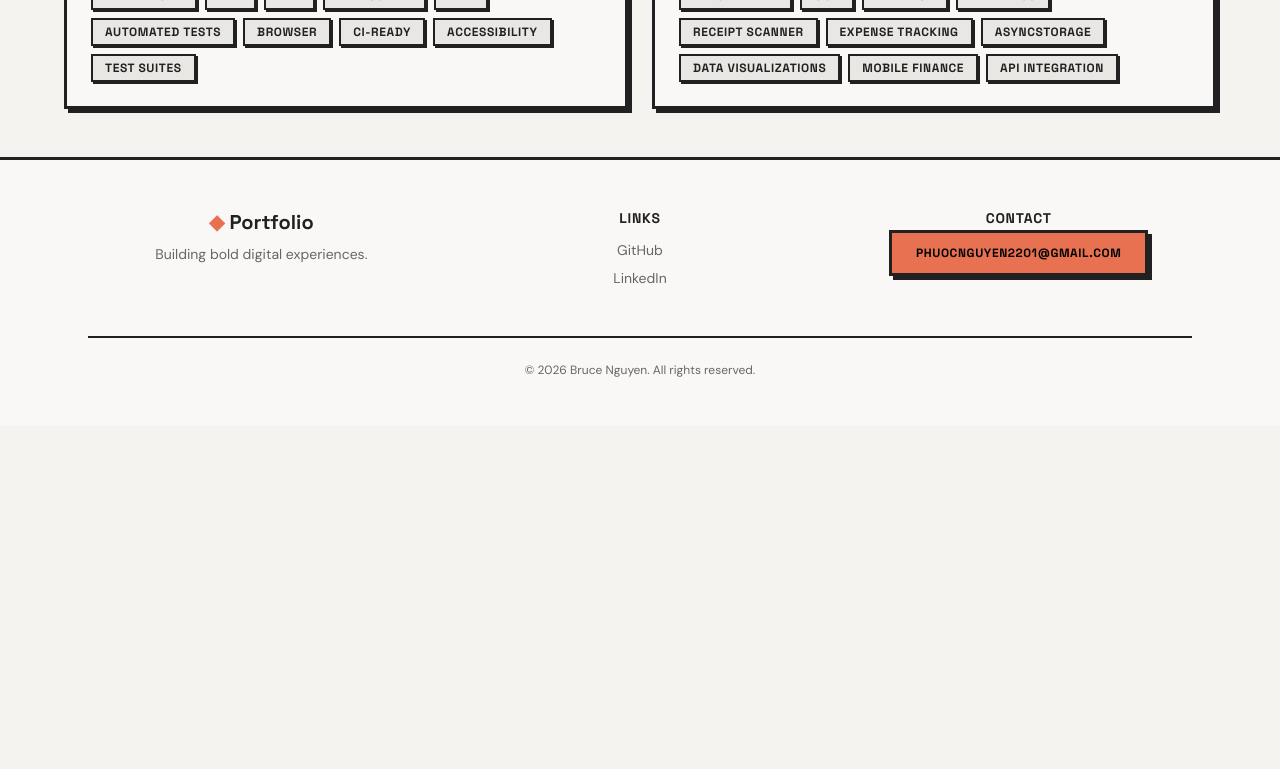
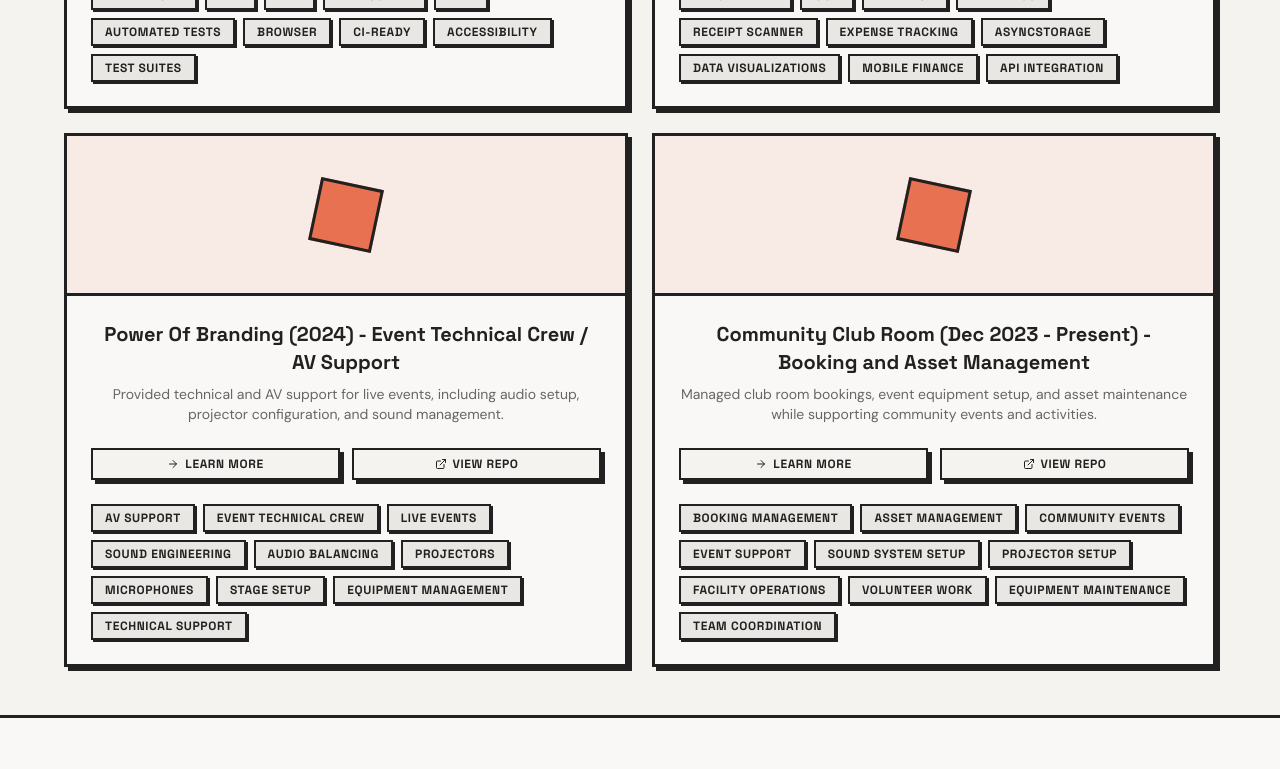
Before and after one commit to phuocnguyen2201/portfolio, a React app: page /portfolio/projects in a window 1280 px wide. Shown: the part 1500-2269 px from the top of the page. Before the commit the page ends 1926 px from the top, so only its background shows below. Built offline with nearby package versions, Linux system fonts and the light colour scheme; the HTML template or start-up script is replaced by a standard one.

Commit message:
Update more works beside IT experiences and works

```diff
--- a/src/components/ProjectsSection.tsx
+++ b/src/components/ProjectsSection.tsx
@@ -21,7 +21,9 @@ const ProjectsSection = () => {
       </motion.div>
 
       <div className="grid md:grid-cols-2 gap-6">
-        {projects.map((project, idx) => (
+        {projects
+          .filter((project) => project.featured)
+          .map((project, idx) => (
           <motion.article
             key={project.title}
             initial={{ opacity: 0, y: 30 }}
--- a/src/data/projects.ts
+++ b/src/data/projects.ts
@@ -1,7 +1,8 @@
 export interface Project {
   slug: string;
   title: string;
-  type: "mobile" | "web" | "ai" | "others";
+  type: "mobile" | "web" | "ai" | "experience" | "others";
+  featured: boolean;
   description: string;
   details: string;
   repoUrl: string;
@@ -16,6 +17,7 @@ export interface Project {
 export const projects: Project[] = [
   {
     slug: "sd-chat",
+    featured: true,
     title: "SD Chat",
     type: "mobile",
     description: "A secure mobile messaging app with end-to-end encryption, Supabase realtime sync, and push notifications.",
@@ -45,6 +47,7 @@ export const projects: Project[] = [
   },
   {
     slug: "accessibility-view",
+    featured: true,
     type: "web",
     title: "Accessibility View",
     description: "A Figma plugin for WCAG contrast checks, color blindness simulation, and AI-assisted palette generation.",
@@ -73,6 +76,7 @@ export const projects: Project[] = [
   },
   {
     slug: "playwright-showcase",
+    featured: true,
     type: "web",
     title: "Playwright Showcase",
     description: "A compact test suite demonstrating E2E coverage for web apps, MFA flows, and accessibility checks.",
@@ -99,6 +103,7 @@ export const projects: Project[] = [
   {
     type: "mobile",
     slug: "financial-management",
+    featured: true,
     title: "Financial Management",
     description: "A bill scanner and expense tracker using OCR, Firebase, and visual analytics for spending insights.",
     details: "Financial Management is a React Native app that helps users track their expenses by scanning receipts using OCR technology. The app utilizes Tesseract OCR to extract text from receipt images, allowing users to quickly log their expenses without manual entry. Data is stored and synchronized in real-time using Firebase Realtime Database, ensuring that users can access their financial information across devices. The app also features visual analytics powered by Victory Charts, providing users with insights into their spending habits through interactive graphs and charts. This project showcases the integration of mobile development, OCR, cloud databases, and data visualization to create a practical financial tool.",
@@ -121,4 +126,71 @@ export const projects: Project[] = [
     color: "bg-primary/10",
     accent: "bg-primary",
   },
+  {
+    "type": "experience",
+    "slug": "power-of-branding-event-technical-crew",
+    "featured": false,
+    "title": "Power Of Branding (2024) - Event Technical Crew / AV Support",
+    "description": "Provided technical and AV support for live events, including audio setup, projector configuration, and sound management.",
+    "details": "Worked as part of the Event Technical Crew and AV Support team for Power Of Branding in 2024. Assisted with setup and installation of music and event equipment for live events, including laptops, projectors, microphones, and sound systems. Managed audio balancing and operated EQ Three and EQ Eight for sound optimization during events. Also supported equipment teardown after events and contributed to maintaining smooth technical operations throughout the event lifecycle.",
+    "repoUrl": "https://www.instagram.com/powerofbrandinghh/",
+    "tags": [
+      "AV Support",
+      "Event Technical Crew",
+      "Live Events",
+      "Sound Engineering",
+      "Audio Balancing",
+      "Projectors",
+      "Microphones",
+      "Stage Setup",
+      "Equipment Management",
+      "Technical Support"
+    ],
+    "techStack": [
+      "EQ Three",
+      "EQ Eight",
+      "Audio Mixers",
+      "Projectors",
+      "Microphones",
+      "Sound Systems",
+      "Stage & Cable Management"
+    ],
+    "story": "",
+    "journey": [],
+    "color": "bg-primary/10",
+    "accent": "bg-primary"
+  },
+  {
+    "type": "experience",
+    "slug": "community-club-room-booking-management",
+    "featured": false,
+    "title": "Community Club Room (Dec 2023 - Present) - Booking and Asset Management",
+    "description": "Managed club room bookings, event equipment setup, and asset maintenance while supporting community events and activities.",
+    "details": "Responsible for managing bookings and overseeing assets for the Community Club Room since December 2023. Assisted with the setup and operation of event equipment, including microphones, projectors, sound systems, billiard pools, ping pong tables, and board games. Handled equipment maintenance and ensured facilities were organized and event-ready. Also contributed as an event volunteer, supporting smooth coordination and community engagement activities.",
+    "repoUrl": "",
+    "tags": [
+      "Booking Management",
+      "Asset Management",
+      "Community Events",
+      "Event Support",
+      "Sound System Setup",
+      "Projector Setup",
+      "Facility Operations",
+      "Volunteer Work",
+      "Equipment Maintenance",
+      "Team Coordination"
+    ],
+    "techStack": [
+      "Sound Systems",
+      "Microphones",
+      "Projectors",
+      "Facility Management",
+      "Asset Tracking",
+      "Event Operations"
+    ],
+    "story": "",
+    "journey": [],
+    "color": "bg-primary/10",
+    "accent": "bg-primary"
+  },
 ];
--- a/src/pages/ProjectsPage.tsx
+++ b/src/pages/ProjectsPage.tsx
@@ -106,7 +106,7 @@ const ProjectsPage = () => {
             className="max-w-4xl mx-auto"
           >
             <h1 className="font-heading text-5xl md:text-6xl font-bold mb-4 mt-20">
-              All <span className="text-secondary">Projects</span>
+              All <span className="text-secondary">Projects & Works</span>
             </h1>
             <p className="text-muted-foreground text-lg">
               Explore my complete portfolio of projects spanning mobile apps,
```
